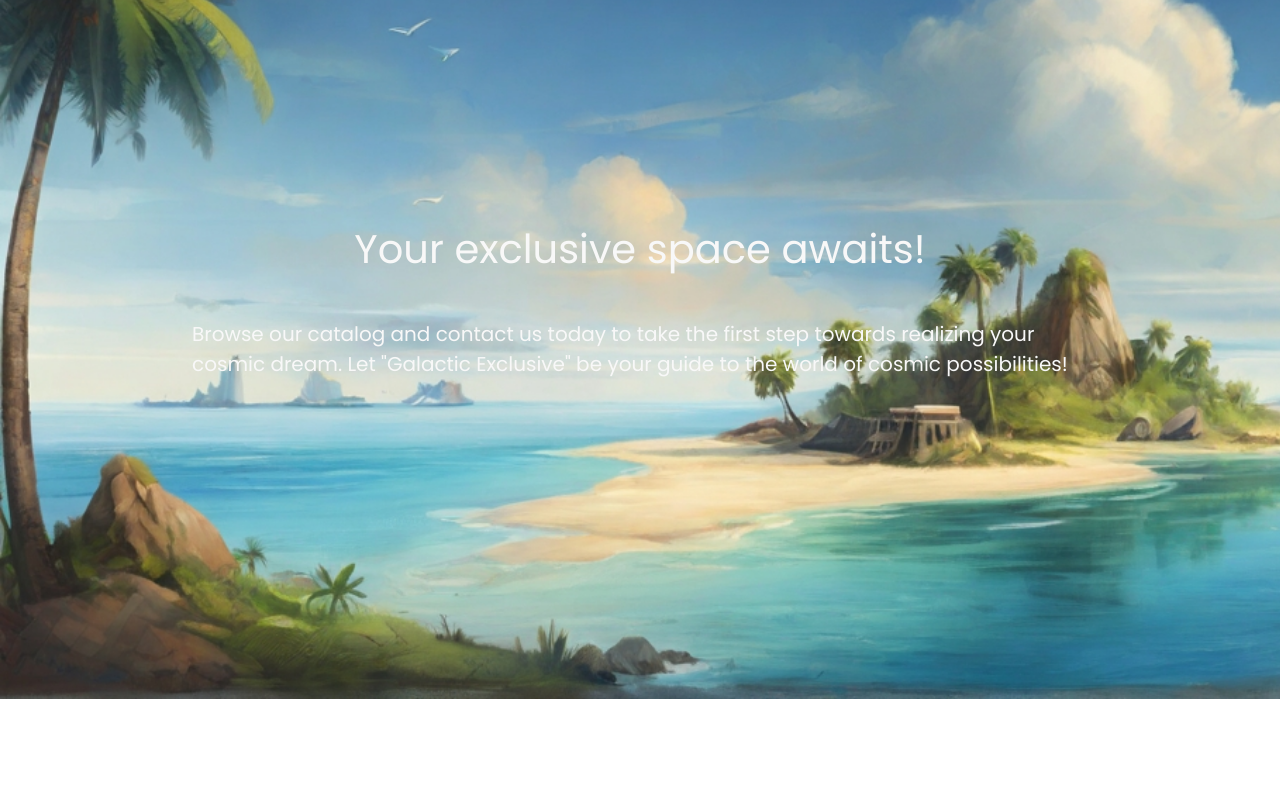
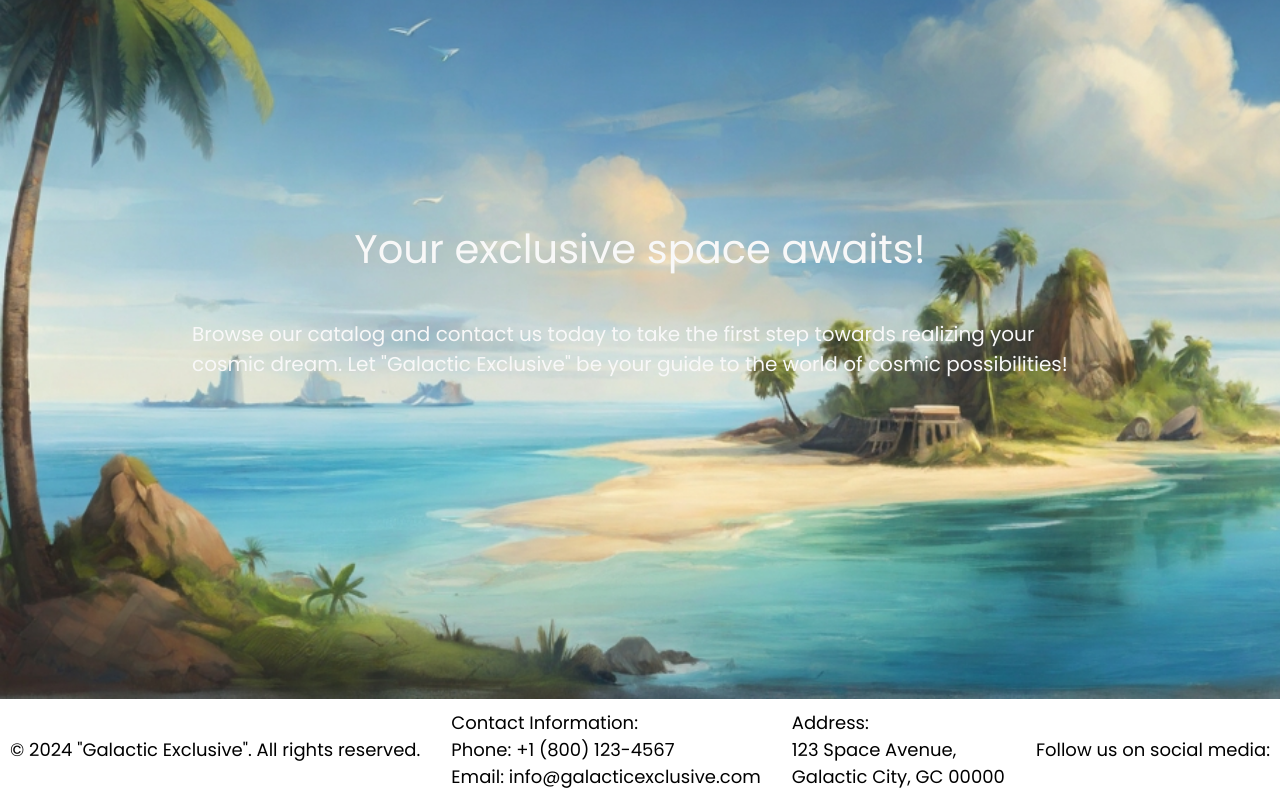
Before and after one commit to peregreenus/DEVS-eCommerce-App, a React app: page / in a window 1280 px wide. Shown: the part 1756-2556 px from the top of the page. Before the commit the page ends 2455 px from the top, so only its background shows below. Built offline with nearby package versions, Linux system fonts and the light colour scheme.

Commit message:
feat: add footer

```diff
--- /dev/null
+++ b/src/view/components/common/footer/footer.css
@@ -0,0 +1,6 @@
+.footer {
+  padding: 1rem;
+  display: flex;
+  justify-content: space-between;
+  align-items: center;
+}
--- /dev/null
+++ b/src/view/components/common/footer/footer.tsx
@@ -0,0 +1,27 @@
+import React from 'react';
+import './footer.css';
+
+function Footer() {
+  return (
+    <footer className="footer">
+      <div className="footer-item">
+        © 2024 &quot;Galactic Exclusive&quot;. All rights reserved.
+      </div>
+      <div>
+        <p>Contact Information:</p>
+        <p>Phone: +1 (800) 123-4567</p>
+        <p>Email: info@galacticexclusive.com</p>
+      </div>
+      <div className="footer-item">
+        <p>Address:</p>
+        <p>123 Space Avenue,</p>
+        <p>Galactic City, GC 00000</p>
+      </div>
+      <div className="footer-item">
+        <p>Follow us on social media:</p>
+      </div>
+    </footer>
+  );
+}
+
+export default Footer;
--- a/src/view/pages/Main/main.css
+++ b/src/view/pages/Main/main.css
@@ -1,10 +1,6 @@
 .main {
-  /* padding: 2rem; */
   color: var(--light-text-color);
   background-color: var(--accent-color);
-}
-
-.main .main-section:not(:first-child) {
 }
 
 .main .main-section {
--- a/src/view/pages/Main/main.tsx
+++ b/src/view/pages/Main/main.tsx
@@ -4,6 +4,7 @@
 import Greeting from './greeting';
 import Offer from './offer';
 import './main.css';
+import Footer from '../../components/common/footer/footer';
 
 function Main() {
   return (
@@ -14,6 +15,7 @@
         <Offer />
         <CallToAction />
       </main>
+      <Footer />
     </>
   );
 }
--- a/src/view/pages/NotFound/not-found.css
+++ b/src/view/pages/NotFound/not-found.css
@@ -1,5 +1,5 @@
 .page-nofound {
-  height: 100vh;
+  height: 78vh;
   width: 100%;
   display: flex;
   flex-direction: column;
--- a/src/view/pages/NotFound/not-found.tsx
+++ b/src/view/pages/NotFound/not-found.tsx
@@ -1,5 +1,6 @@
 import React from 'react';
 import { Link } from 'react-router-dom';
+import Footer from '../../components/common/footer/footer';
 import Header from '../../components/common/header/header';
 import './not-found.css';
 
@@ -14,6 +15,7 @@
           To homepage
         </Link>
       </section>
+      <Footer />
     </div>
   );
 }
```
